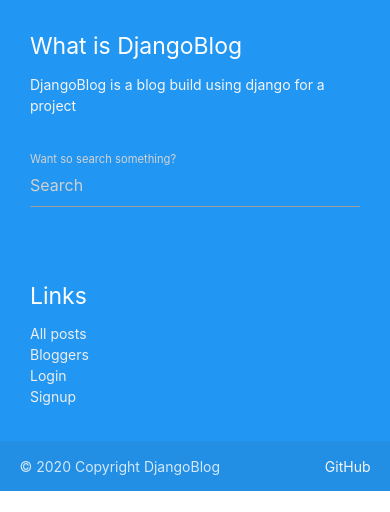
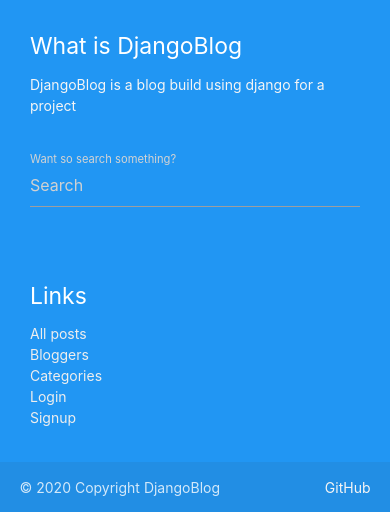
Before and after one commit to clirimfurriku/DjangoBlog, a Django app: page /account/signup/ in a window 390 px wide. Shown: the part 1234-1746 px from the top of the page. Before the commit the page ends 1725 px from the top, so only its background shows below. Run offline with Django 3.2, Linux system fonts and the light colour scheme.

Commit message:
Update mobile header & footer links

```diff
--- a/blog/templates/footer.html
+++ b/blog/templates/footer.html
@@ -24,6 +24,7 @@
                 <ul>
                     <li><a class="grey-text text-lighten-3" href="{% url 'home' %}">All posts</a></li>
                     <li><a class="grey-text text-lighten-3" href="{% url 'bloggers' %}">Bloggers</a></li>
+                    <li><a class="grey-text text-lighten-3" href="{% url 'categories' %}">Categories</a></li>
                     {% if user.is_authenticated %}
                         <li><a class="grey-text text-lighten-3" href="{% url 'account' %}">Account</a></li>
                         <li><a class="grey-text text-lighten-3" href="{% url 'logout' %}">Logout</a></li>
--- a/blog/templates/header.html
+++ b/blog/templates/header.html
@@ -29,6 +29,7 @@
     {% endif %}
     <li><a href="{% url 'home' %}">All posts</a></li>
     <li><a href="{% url 'bloggers' %}">Authors</a></li>
+    <li><a href="{% url 'categories' %}">Categories</a></li>
     {% if user.is_authenticated %}
         <li><a href="{% url 'logout' %}">Logout</a></li>
     {% else %}
```
